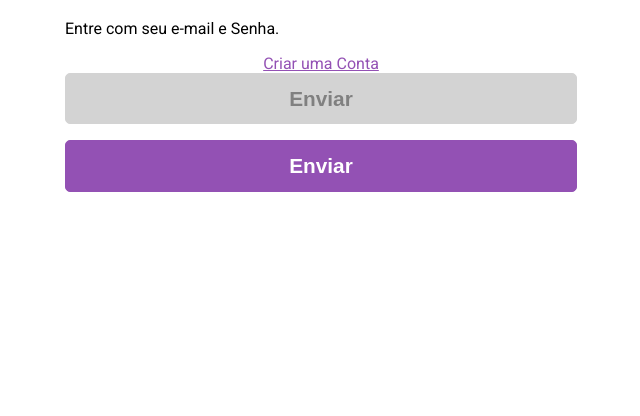
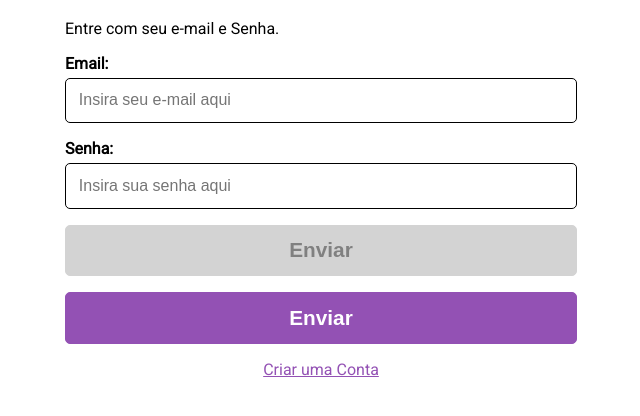
Before and after one commit to natnishida/reprograma_react, a React app in the folder Projeto/: page / in a window 1280 px wide. Shown: the part 98-514 px from the top of the page, without its empty margins (319-959 px from the left). Built offline with nearby package versions, Linux system fonts and the light colour scheme.

Commit message:
Inclusão dos componentes de campo e label

```diff
--- /dev/null
+++ b/Projeto/src/components/Campo/Campo.css
@@ -0,0 +1,16 @@
+.caixa-texto {
+  font-size: 1rem;
+  box-sizing: border-box;
+  display: block;
+  width: 100%;
+  padding: 0.8rem;
+  margin: 0 0 1rem;
+  border: 1px solid black;
+  border-radius: 5px;
+}
+
+.caixa-texto:focus {
+  outline: none;
+  border-color: #9351b4;
+  box-shadow: 0 0 10px #9351b4;
+}
--- /dev/null
+++ b/Projeto/src/components/Campo/Campo.js
@@ -0,0 +1,11 @@
+import React from 'react'
+import './Campo.css'
+
+function Campo(props) {
+  return (
+    <input className="caixa-texto" type={props.type} id={props.id} name={props.name} placeholder={props.placeholder}/>
+
+  )
+}
+
+export default Campo
--- /dev/null
+++ b/Projeto/src/components/Legenda/Legenda.css
@@ -0,0 +1,5 @@
+.legenda {
+  font-weight: bold;
+  display: block;
+  margin-bottom: 0.3rem;
+}
--- /dev/null
+++ b/Projeto/src/components/Legenda/Legenda.js
@@ -0,0 +1,12 @@
+import React from 'react'
+import './Legenda.css'
+
+function Legenda(props) {
+  return (
+    <label className="legenda" htmlFor={props.htmlFor}>
+    {props.children}
+    </label>
+  )
+}
+
+export default Legenda
--- a/Projeto/src/index.css
+++ b/Projeto/src/index.css
@@ -2,29 +2,6 @@ body {
   margin: 0;
   padding: 0;
   font-family: 'Roboto', sans-serif;
-}
-
-.legenda {
-  font-weight: bold;
-  display: block;
-  margin-bottom: 0.3rem;
-}
-
-.caixa-texto {
-  font-size: 1rem;
-  box-sizing: border-box;
-  display: block;
-  width: 100%;
-  padding: 0.8rem;
-  margin: 0 0 1rem;
-  border: 1px solid black;
-  border-radius: 5px;
-}
-
-.caixa-texto:focus {
-  outline: none;
-  border-color: #9351b4;
-  box-shadow: 0 0 10px #9351b4;
 }
 
 .grupo__erro {
--- a/Projeto/src/paginas/Login/Login.js
+++ b/Projeto/src/paginas/Login/Login.js
@@ -1,6 +1,8 @@
 import React from 'react'
 import Link from '../../components/Link/Link'
 import Botao from '../../components/Botao/Botao'
+import Legenda from '../../components/Legenda/Legenda'
+import Campo from '../../components/Campo/Campo'
 import './Login.css'
 
 function Login() {
@@ -8,9 +10,17 @@ function Login() {
   <main className="login">
   <h1>Login</h1>
   <p>Entre com seu e-mail e Senha.</p>
-  <Link url="/conta">Criar uma Conta</Link>
+
+  <Legenda htmlFor="email">Email:</Legenda>
+  <Campo type="email" id="email" name="email" placeholder="Insira seu e-mail aqui"></Campo>
+
+  <Legenda htmlFor="senha">Senha:</Legenda>
+  <Campo type="password" id="senha" name="senha" placeholder="Insira sua senha aqui"></Campo>
+
   <Botao desabilitado texto="Enviar"></Botao>
   <Botao texto="Enviar"></Botao>
+
+  <Link url="/conta">Criar uma Conta</Link>
   </main>
 )
 };
```
